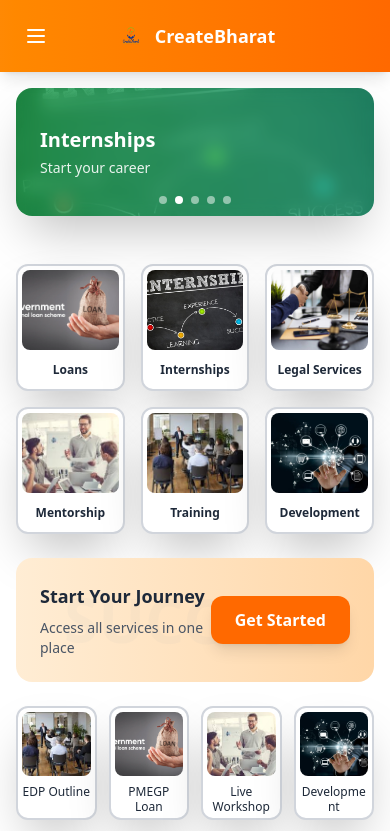
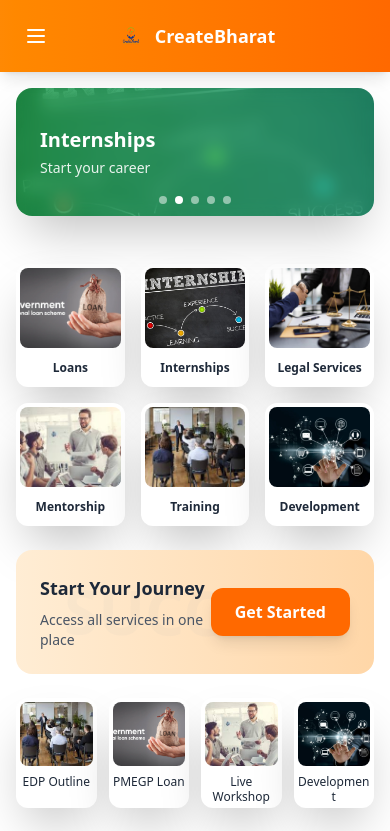
Before and after one commit to hrshiti/create-bharat, a React app in the folder frontend/: page / in a window 390 px wide. Shown: the top 831 px of the page. Built offline with nearby package versions, Linux system fonts and the light colour scheme; the HTML template or start-up script is replaced by a standard one.

Commit message:
border ui chang eof cards

```diff
--- a/frontend/src/pages/Home/HomePage.jsx
+++ b/frontend/src/pages/Home/HomePage.jsx
@@ -544,7 +544,7 @@
                                     transition: { duration: 0.1 }
                                 }}
                                 onClick={(e) => handleServiceClick(e, service.path)}
-                                className=" rounded-xl bg-white p-1 shadow-[0_25px_50px_-12px_rgba(0,0,0,0.25)] border-2 border-gray-300 hover:shadow-[0_35px_70px_-12px_rgba(0,0,0,0.4)] hover:border-blue-400 hover:border-4 transition-all duration-300 cursor-pointer group"
+                                className=" rounded-xl bg-white p-1 shadow-[0_25px_50px_-12px_rgba(0,0,0,0.25)]  hover:shadow-[0_35px_70px_-12px_rgba(0,0,0,0.4)] hover:border-blue-400 hover:border-4 transition-all duration-300 cursor-pointer group"
                             >
                                                             <motion.div
                                     className="w-full object-fill h-20 mb-3 rounded-lg overflow-hidden"
@@ -673,7 +673,7 @@
                                     transition: { duration: 0.1 }
                                 }}
                                 onClick={(e) => handleServiceClick(e, service.path)}
-                                className="relative rounded-xl bg-white p-1  shadow-[0_25px_50px_-12px_rgba(0,0,0,0.25)] border-2 border-gray-300 hover:shadow-[0_35px_70px_-12px_rgba(0,0,0,0.4)] hover:border-blue-400 hover:border-4 transition-all duration-300 cursor-pointer group"
+                                className="relative rounded-xl bg-white p-1  shadow-[0_25px_50px_-12px_rgba(0,0,0,0.25)]  hover:shadow-[0_35px_70px_-12px_rgba(0,0,0,0.4)] hover:border-blue-400 hover:border-4 transition-all duration-300 cursor-pointer group"
                             >
                                 <motion.div
                                     className="w-full h-16 mb-2 rounded-lg overflow-hidden"
@@ -1006,7 +1006,7 @@
                       variants={scaleIn}
                       whileHover={{ y: -8, scale: 1.03 }}
                       onClick={(e) => handleServiceClick(e, service.path)}
-                      className="md:hidden bg-white rounded-3xl shadow-2xl hover:shadow-3xl transition-all duration-500 group cursor-pointer flex flex-col h-full overflow-hidden relative border border-gray-100"
+                      className="md:hidden bg-white rounded-3xl shadow-2xl hover:shadow-3xl transition-all duration-500 group cursor-pointer flex flex-col h-full overflow-hidden relative"
                     >
                       {/* Premium Image Section - Flush with edges */}
                       <div className={`h-28 bg-gradient-to-br ${service.color} flex items-center justify-center relative overflow-hidden`}>
```
